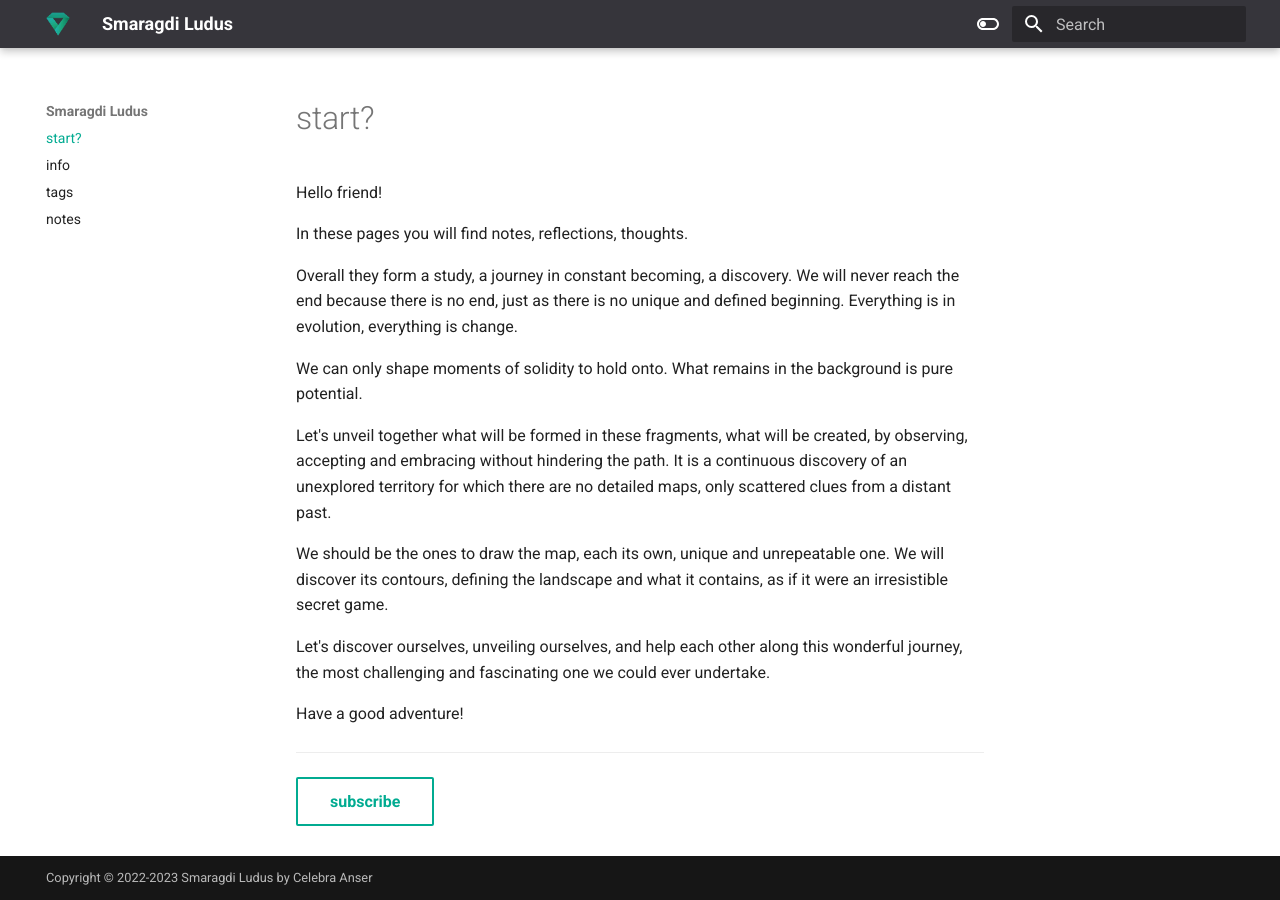
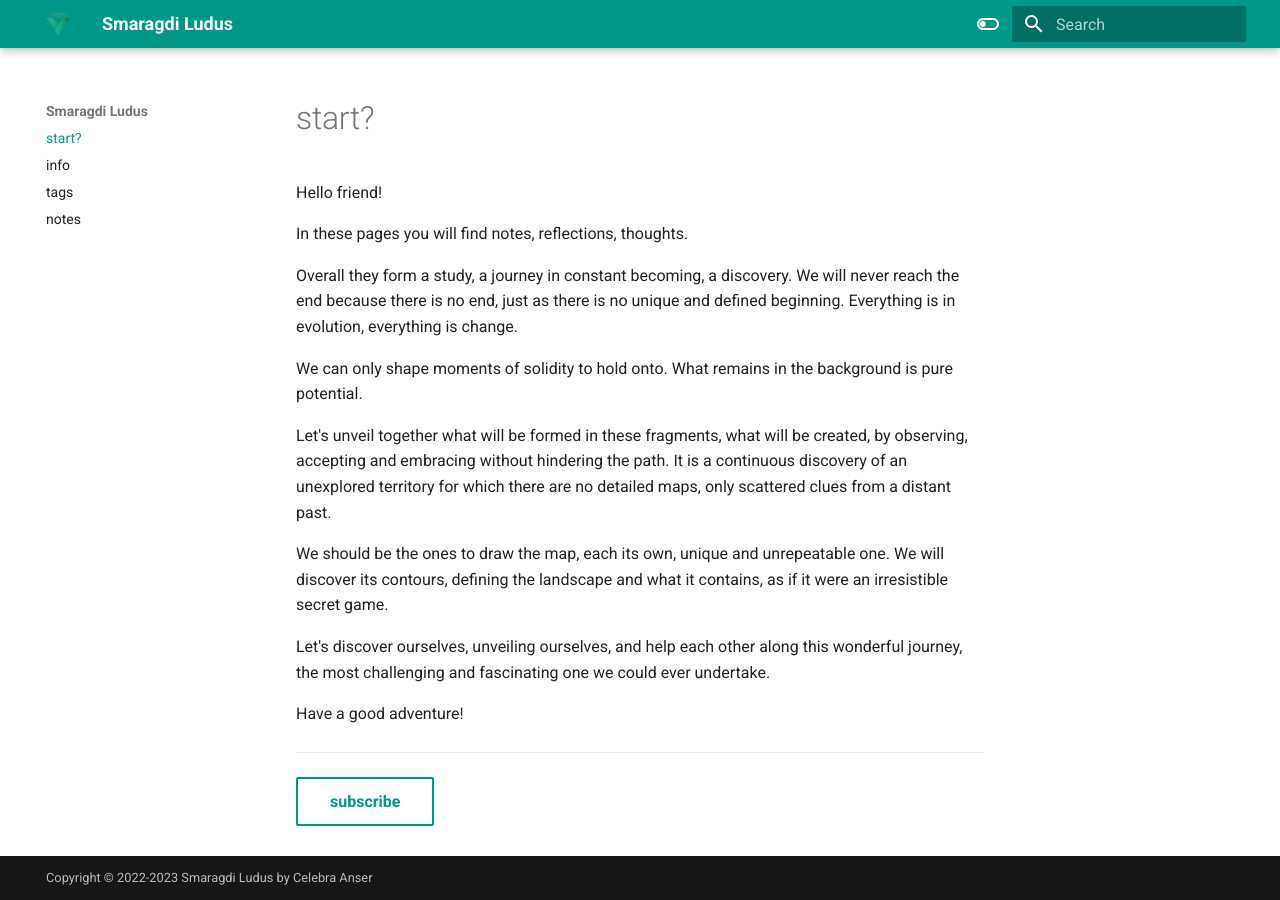
Before and after one commit to smaragdiludus/smaragdiludus.github.io, an MkDocs documentation site: the page built from docs/index.md, in a window 1280 px wide. Built offline with MkDocs 1.6.1 and Material for MkDocs 9.7.7, drawn with Linux system fonts in a browser that asks for light colours.

Commit message:
08/07/23

```diff
--- a/docs/stylesheets/extra.css
+++ b/docs/stylesheets/extra.css
@@ -1,8 +1,11 @@
 :root > * {
-    --md-primary-fg-color:#01ab91  ;
-    --md-accent-fg-color:#0ec3a8;
+  --md-primary-fg-color:#009688;
+  --md-accent-fg-color:#01ab91;
+  /*--md-primary-fg-color:#01ab91;
+    --md-accent-fg-color:#0ec3a8;*/
 }
 
+/*
 .md-header {
   background-color: #36353b;
 }
--- a/mkdocs.yml
+++ b/mkdocs.yml
@@ -3,6 +3,7 @@ site_name: Smaragdi Ludus
 
 theme:
    name: "material"
+   #custom_dir: overrides
    favicon: images/favicon_3.png
    logo: images/favicon_3.png
    #logo: images/favicon_totalwhite.png
@@ -84,6 +85,11 @@ extra:
       provider: google
       property: G-Q6ZCJHE3BS
 
+   material:
+      header:
+         logo:
+            href: false
+
 copyright: Copyright © 2022-2023 Smaragdi Ludus by Celebra Anser
 
 plugins:
```
